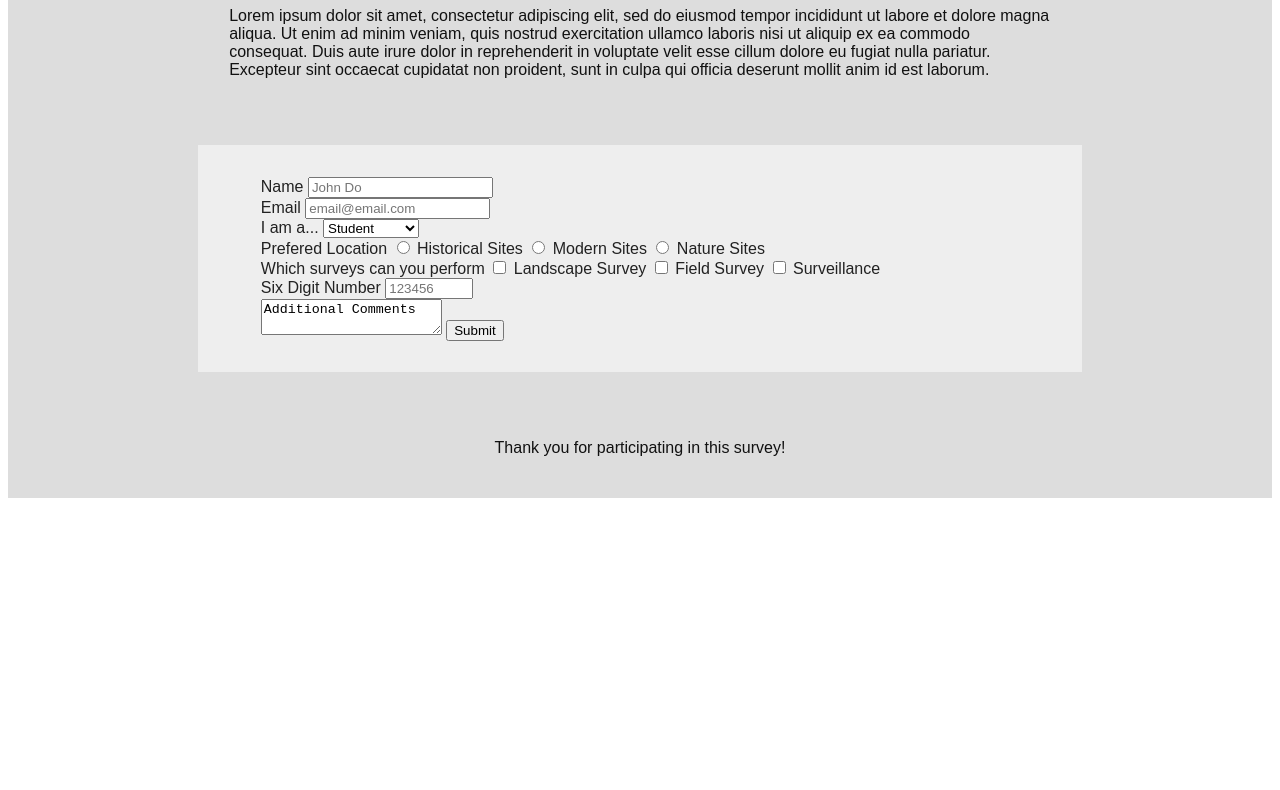
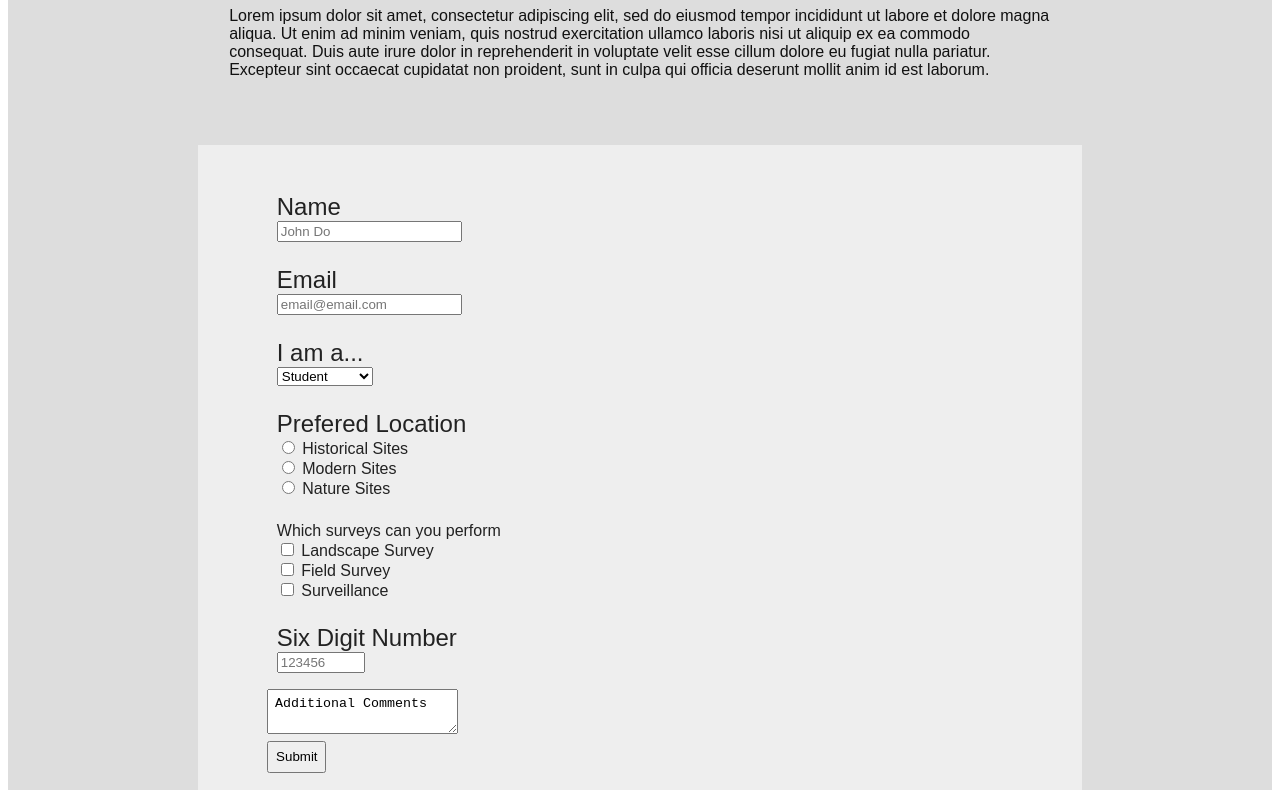
Before and after one commit to J-H-Freedman/Survey-Form, a plain HTML site: page index.html in a window 1280 px wide. Shown: the part 106-896 px from the top of the page. Before the commit the page ends 800 px from the top, so only its background shows below. Drawn offline with Linux system fonts and the light colour scheme.

Commit message:
Finalize HTML and CSS

```diff
--- a/index.html
+++ b/index.html
@@ -9,30 +9,30 @@
 <body>
 <main>
 	<div id="opening">
-		<h1 id="title">Survey Survey</h1>
+		<h1 id="title">Surveying Survey</h1>
 		<p id="description">
 			Lorem ipsum dolor sit amet, consectetur adipiscing elit, sed do eiusmod tempor incididunt ut labore et dolore magna aliqua. Ut enim ad minim veniam, quis nostrud exercitation ullamco laboris nisi ut aliquip ex ea commodo consequat. Duis aute irure dolor in reprehenderit in voluptate velit esse cillum dolore eu fugiat nulla pariatur. Excepteur sint occaecat cupidatat non proident, sunt in culpa qui officia deserunt mollit anim id est laborum.
 		</p>
 	</div>
 	<form id="survey-form">
-		<div id="name-div">
-			<label id="name-label">Name</label>
+		<div id="name-div" class="form-container">
+			<label id="name-label" class="question">Name</label>
 			<input type="text" name="name" id="name" placeholder="John Do" required>
 		</div>
-		<div id="email-div">
-			<label id="email-label">Email</label>
+		<div id="email-div" class="form-container">
+			<label id="email-label" class="question">Email</label>
 			<input type="email" name="email" id="email" placeholder="email@email.com" required>
 		</div>
-		<div id="dropdown-div">
-			<label id="dropdown-label">I am a...</label>
+		<div id="dropdown-div" class="form-container">
+			<label id="dropdown-label" class="question">I am a...</label>
 			<select id="dropdown">
 				<option value="student">Student</option>
 				<option value="hobbiest">Hobbyist</option>
 				<option value="professional">Professional</option>
 			</select>
 		</div>
-		<div id="radio-div">
-			<label id="radio-label">
+		<div id="radio-div" class="form-container">
+			<label id="radio-label" class="question">
 				Prefered Location
 			</label>
 			<label for="Historical">
@@ -47,11 +47,11 @@
 				<input type="radio" name="radio-input" value="Nature"> Nature Sites
 			</label>
 		</div>
-		<div id="checkbox-div">
+		<div id="checkbox-div" class="form-container">
 			<label id="checkbox-label">Which surveys can you perform</label>
 
 			<label for="Landscape">
-					<input type="checkbox" name="checkbox-input" value="Landscape">
+					<input type="checkbox" name="checkbox-input" value="Landscape" class="question">
 					Landscape Survey
 			</label>
 			<label for="Field">
@@ -63,14 +63,14 @@
 				Surveillance
 			</label>
 		</div>
-		<div id="number-div">
-			<label id="number-label">Six Digit Number</label>
+		<div id="number-div" class="form-container">
+			<label id="number-label" class="question">Six Digit Number</label>
 			<input type="number" name="number" id="number" placeholder="123456" min="100000" max="999999" required>
 		</div>
 
-		<textarea>Additional Comments</textarea>
+		<textarea class="form-container">Additional Comments</textarea>
 
-		<input type="submit" name="submit" id="submit">
+		<input type="submit" name="submit" id="submit" class="form-container">
 	</form>
 	<div id="closing">
 		<p>
--- a/style.css
+++ b/style.css
@@ -3,6 +3,10 @@ main {
 	color: #111;
 	font-family: sans-serif;
 	font-size: 1em;
+}
+
+label {
+	display: block;
 }
 
 #title {
@@ -26,3 +30,19 @@ main {
 
 	padding: 25px;
 }
+
+.form-container {
+	display: block;
+	margin: .5em;
+	padding: .5em;
+}
+
+.question {
+	font-size: 1.5em;
+}
+
+@media (max-width: 600) {
+	#survey-form {
+		margin: 0px;
+	}
+}
```
